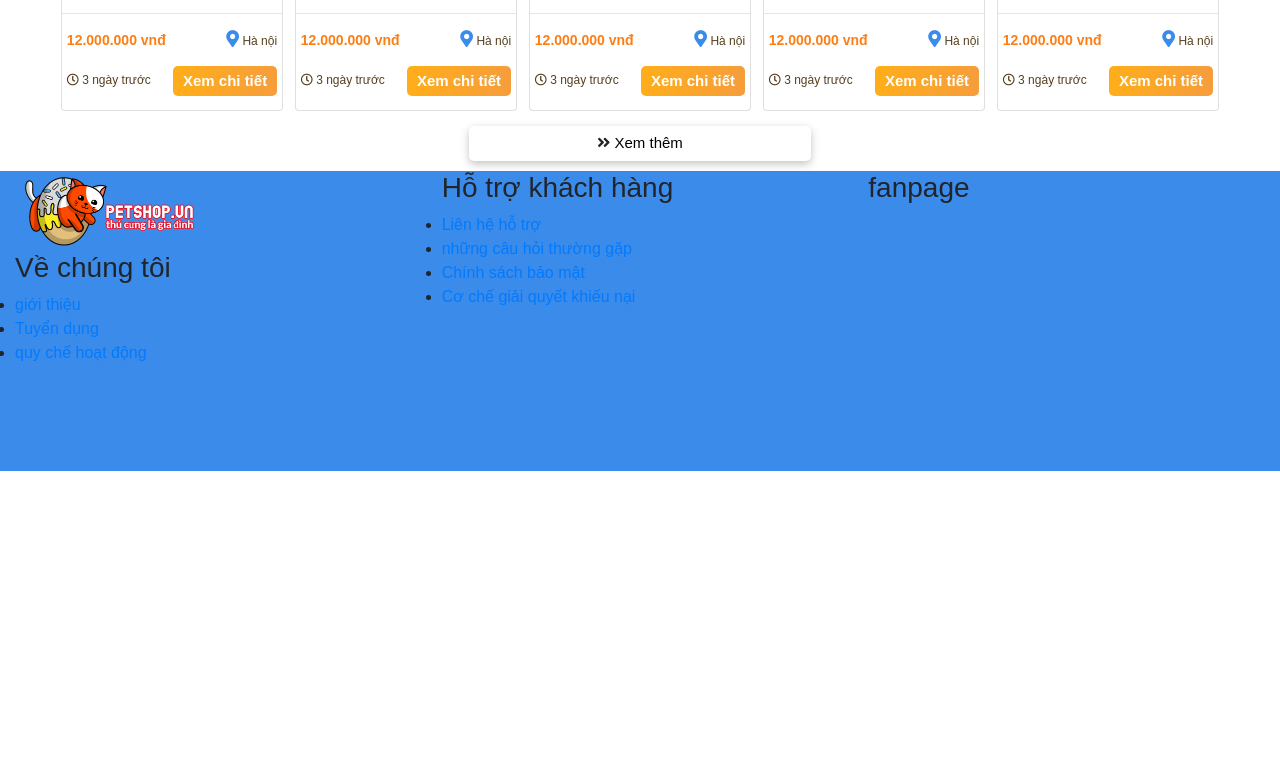
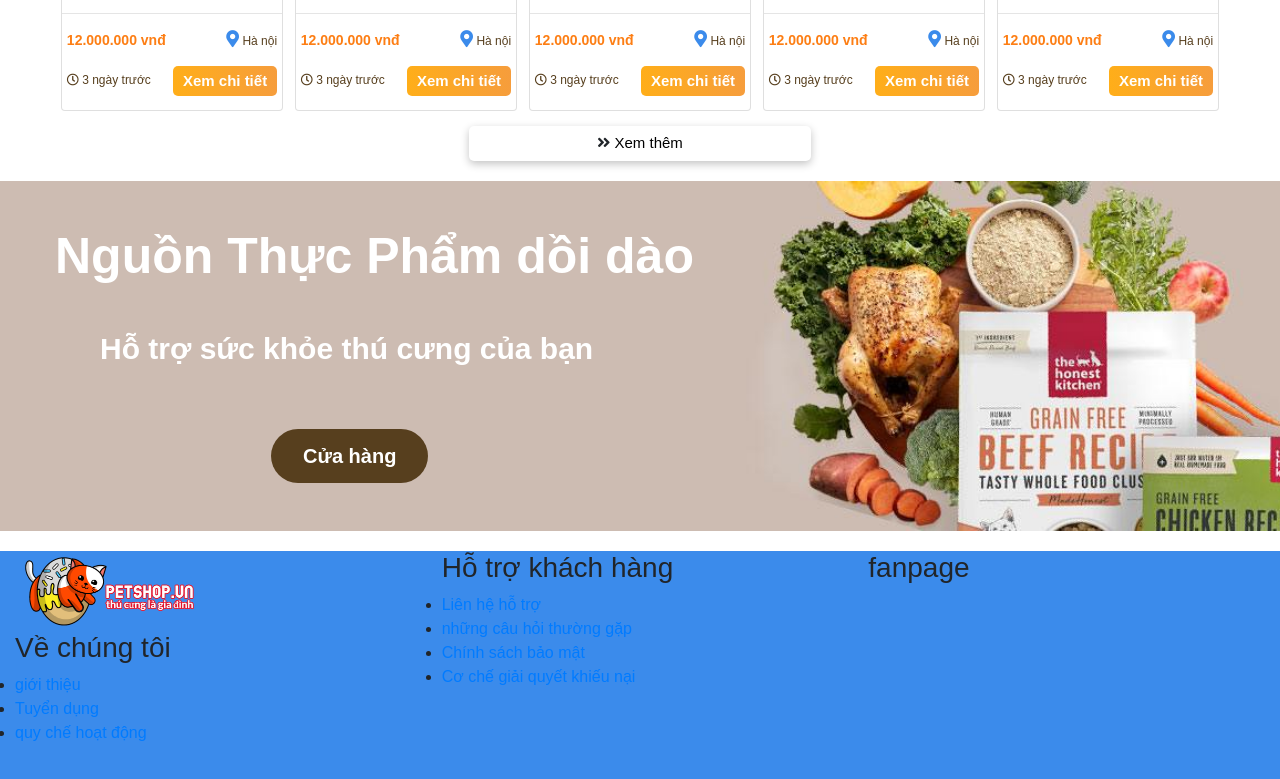
Before and after one commit to wedontalk/du-an, a plain HTML site: page index.html in a window 1280 px wide. Shown: the part 2568-3347 px from the top of the page. Before the commit the page ends 3039 px from the top, so only its background shows below. Drawn offline with nearby package versions, Linux system fonts and the light colour scheme.

Commit message:
update ngay 25

```diff
--- a/css/style.css
+++ b/css/style.css
@@ -524,3 +524,50 @@ footer{
     color: #fff;
     transition: 0.5s;
 }
+
+
+
+.bg-cuahang{
+    margin: 20px 0px;
+    background: url('../images/slide-quang-cao/banner-25.jpg') center;
+    height: 350px;
+    background-repeat: no-repeat;
+    background-size: cover;
+    position: relative;
+}
+.bg-cuahang .bg-chu{
+    width: 80%;
+    height: 300px;
+    position: absolute;
+    top: 45px;
+}
+.bg-chu>h3{
+    color: #fff;
+    font-weight: bold;
+    font-size: 50px;
+    margin-left: 40px;
+    letter-spacing: 0px;
+}
+.bg-chu>p{
+    color: #fff;
+    font-weight: bold;
+    font-size: 30px;
+    margin-left: 85px;
+    margin-top: 40px;
+    margin-bottom: 70px;
+}
+.bg-chu>a{
+    color: #fff;
+    font-size: 20px;
+    font-weight: bold;
+    background: #573f1e;
+    padding: 1rem 2rem;
+    border-radius: 30px;
+    text-decoration: none;
+    margin-left: 25%;
+}
+.bg-chu>a:hover{
+    transition: 0.5s;
+    transform: scale(1.02);
+    box-shadow: rgba(0, 0, 0, 0.16) 0px 3px 6px, rgba(0, 0, 0, 0.23) 0px 3px 6px;
+}
--- a/index.html
+++ b/index.html
@@ -724,6 +724,13 @@
           </div>
         </div>
     </section>
+    <section class="container-fluid bg-cuahang">
+    <div class="bg-chu">
+      <h3>Nguồn Thực Phẩm dồi dào</h3>
+      <p>Hỗ trợ sức khỏe thú cưng của bạn</p>
+      <a href="">Cửa hàng</a>
+    </div>
+    </section>
 
     <!-- end main -->
     <!-- footer -->
```
Also changed, not shown: images/slide-quang-cao/banner-25.jpg (added).
